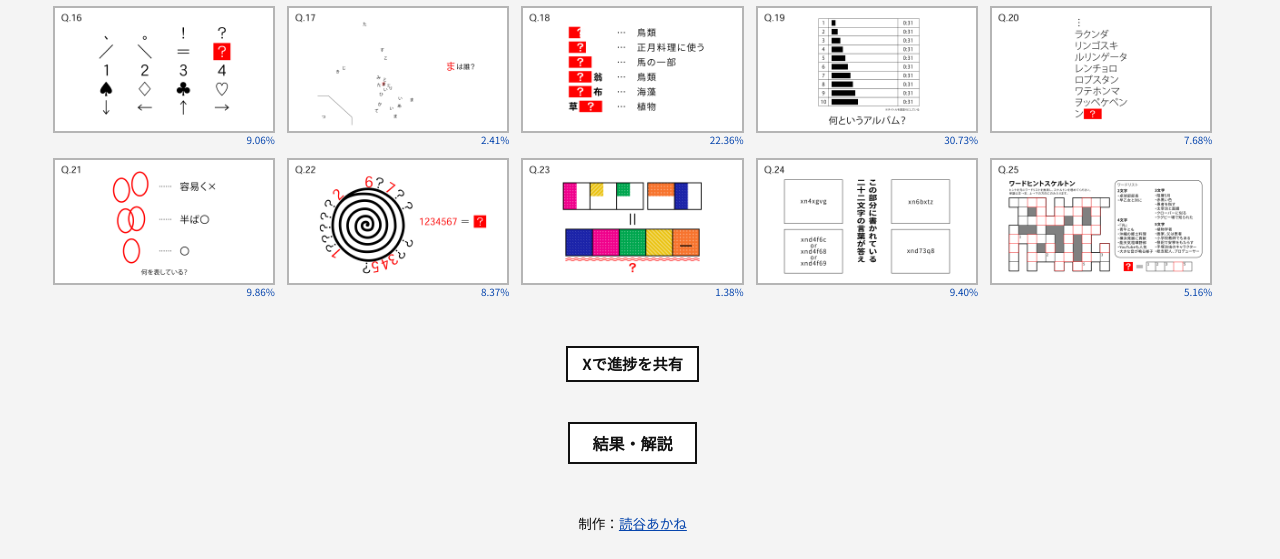
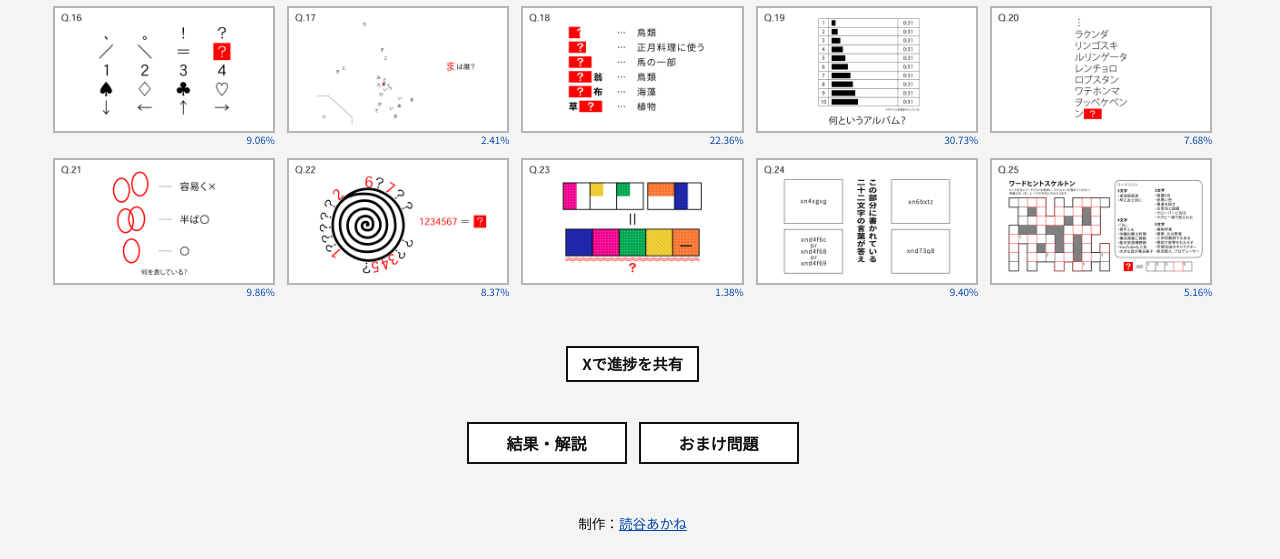
Before and after one commit to yomitanakane/site, a plain HTML site: page YomitanQ/index.html in a window 1280 px wide. Shown: the part 632-1191 px from the top of the page. Drawn offline with Linux system fonts and the light colour scheme.

Commit message:
YomitanQ: 結果・解説の横におまけ問題ボタンを追加

```diff
--- a/YomitanQ/app.js
+++ b/YomitanQ/app.js
@@ -138,7 +138,8 @@
           '<p class="complete-omake">おまけ問題を10問用意しています。まだまだ遊びたい方は余興にどうぞ。<br>' +
           '<a href="' + OMAKE_URL + '" target="_blank" rel="noopener">' + OMAKE_URL + '</a></p></div>' +
           '<div class="share"><button class="btn" type="button" data-act="share">Xで進捗を共有</button></div>' +
-          '<div class="results">' + resultsBtn + '</div>' +
+          '<div class="results">' + resultsBtn +
+            '<a class="btn btn-lg" href="' + OMAKE_URL + '" target="_blank" rel="noopener">おまけ問題</a></div>' +
         '</main>' +
         '<footer class="credit">制作：<a href="https://yomitanakane.com/" target="_blank" rel="noopener">読谷あかね</a></footer>' +
       '</div>';
--- a/YomitanQ/index.html
+++ b/YomitanQ/index.html
@@ -59,7 +59,8 @@ main{flex:1}
 .complete-title{margin:0;color:var(--red);font-weight:700;font-size:1.4rem}
 .complete-omake{margin:10px 0 0;color:var(--fg);overflow-wrap:anywhere}
 .share{text-align:center;margin-top:48px}
-.results{text-align:center;margin-top:40px}
+.results{display:flex;flex-wrap:wrap;justify-content:center;gap:12px;margin-top:40px}
+.results .btn{min-width:10em;text-align:center}
 .credit{margin:48px 0 0;padding:0 0 24px;text-align:center;font-size:.85rem}
 .overlay{position:fixed;inset:0;z-index:200;overflow-y:auto;scrollbar-gutter:stable;background:rgba(0,0,0,.5);padding:32px 16px}
 .panel{position:relative;max-width:760px;margin:0 auto;background:#fff;border:2px solid var(--line);padding:32px 36px 28px;font-size:1.02rem}
```
